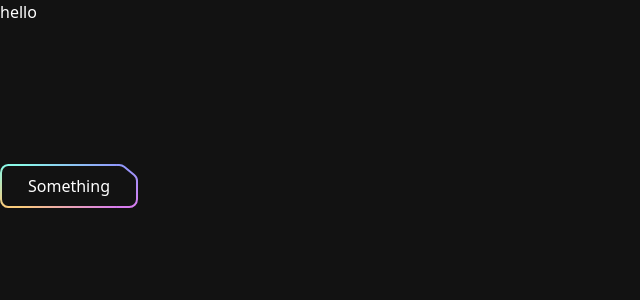
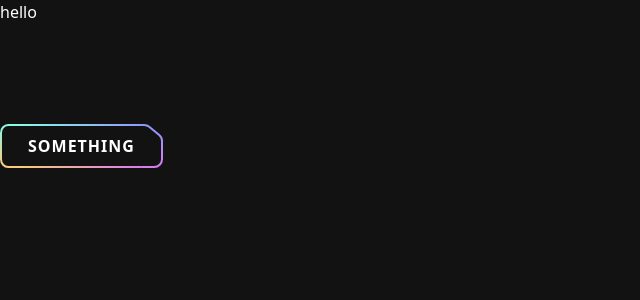
Before and after one commit to adityasingh9170843/Brainwave, a React (Vite) app: page / in a window 1280 px wide. Shown: the top 300 px of the page, without its empty margins (0-640 px from the left). Built offline with nearby package versions, Linux system fonts and the light colour scheme.

Commit message:
reusable button created

```diff
--- a/src/components/Button.jsx
+++ b/src/components/Button.jsx
@@ -1,13 +1,12 @@
 import React from "react";
 import ButtonSvg from "../assets/svg/ButtonSvg";
+import "./button.css";
+
 function Button({ className, href, onClick, children, px, white }) {
-  const classes = `button relative inline-flex items-center justify-center h-11 transition-colors hover:text-color-1 ${
-    px || "px-7"
-  } ${white ? "text-n-8" : "text-n-1"} ${className || ""}`;
-  const spanClasses =" relative z-10"
+
   return (
-    <button className={classes}>
-      <span className={spanClasses}>{children}</span>
+    <button className="button">
+      <span>{children}</span>
       {ButtonSvg(white)}
     </button>
   );
--- /dev/null
+++ b/src/components/button.css
@@ -0,0 +1,31 @@
+.button {
+    position: relative;
+    display: inline-flex;
+    align-items: center;
+    justify-content: center;
+    height: 44px; /* h-11 in Tailwind */
+    padding: 0 28px; /* px-7 in Tailwind */
+    font-size: 16px;
+    font-weight: bold;
+    text-transform: uppercase;
+    letter-spacing: 1px;
+    border: none;
+    background: transparent;
+    color: #ffffff; /* Default text color */
+    cursor: pointer;
+    transition: color 0.3s ease-in-out;
+  }
+
+  .button:hover {
+    color: #b026ff; /* hover:text-color-1 */
+  }
+
+  .button span {
+    position: relative;
+    z-index: 10; /* Ensures text appears above the SVG */
+  }
+
+
+  .button.white {
+    color: #000000; /* text-n-8 in Tailwind */
+  }
```
